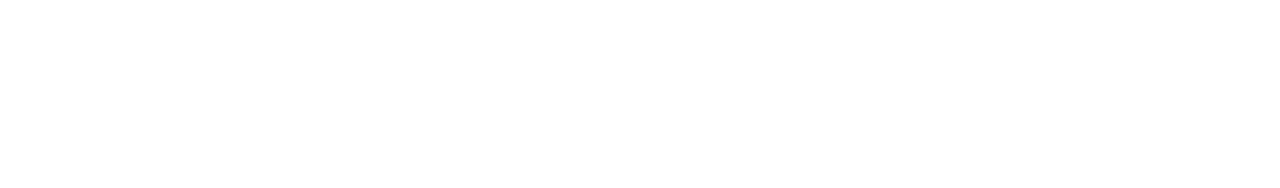
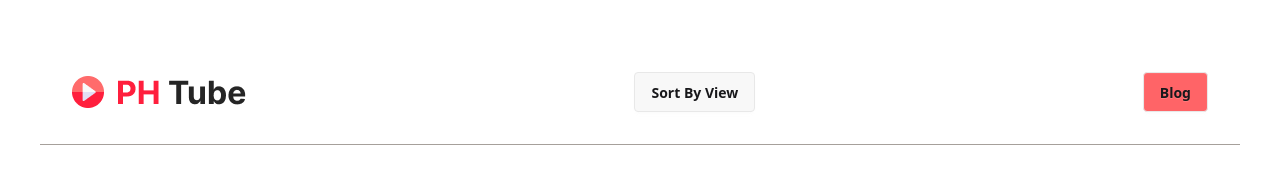
Before and after one commit to Tahanur21/ph-tube-repository, a plain HTML site: page index.html in a window 1280 px wide. Drawn offline with nearby package versions, Linux system fonts and the light colour scheme.

Commit message:
second commit

```diff
--- a/index.html
+++ b/index.html
@@ -16,6 +16,25 @@
 <script src="https://cdn.jsdelivr.net/npm/@tailwindcss/browser@4"></script>
 </head>
 <body>
+    <!-- main section for all -->
+     <main class="max-w-screen-xl mx-auto p-10">
+        <header class="max-w-screen-2xl border-b border-stone-400">
+            <div class="flex justify-between items-center p-8">
+                <div>
+                <img src="assets/Logo.png" alt="_blank">
+            </div>
+            <div>
+                <button class="btn">Sort By View</button>
+            </div>
+            <div>
+                <button class="btn bg-red-400">Blog</button>
+            </div>
+            </div>
+        </header>
+        <!-- main body -->
+         <section id="videos" class="">
 
+         </section>
+     </main>
 </body>
 </html>
```
